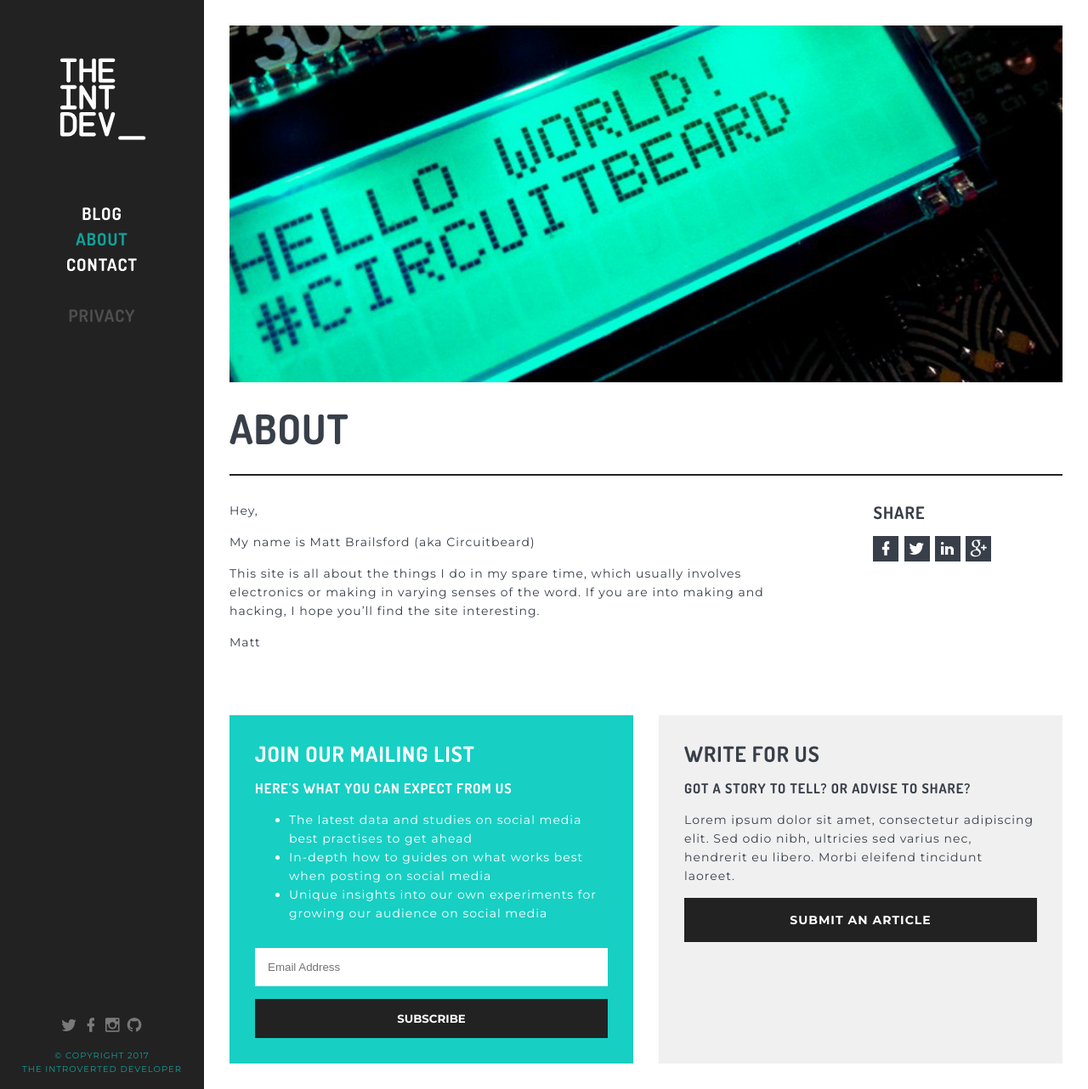
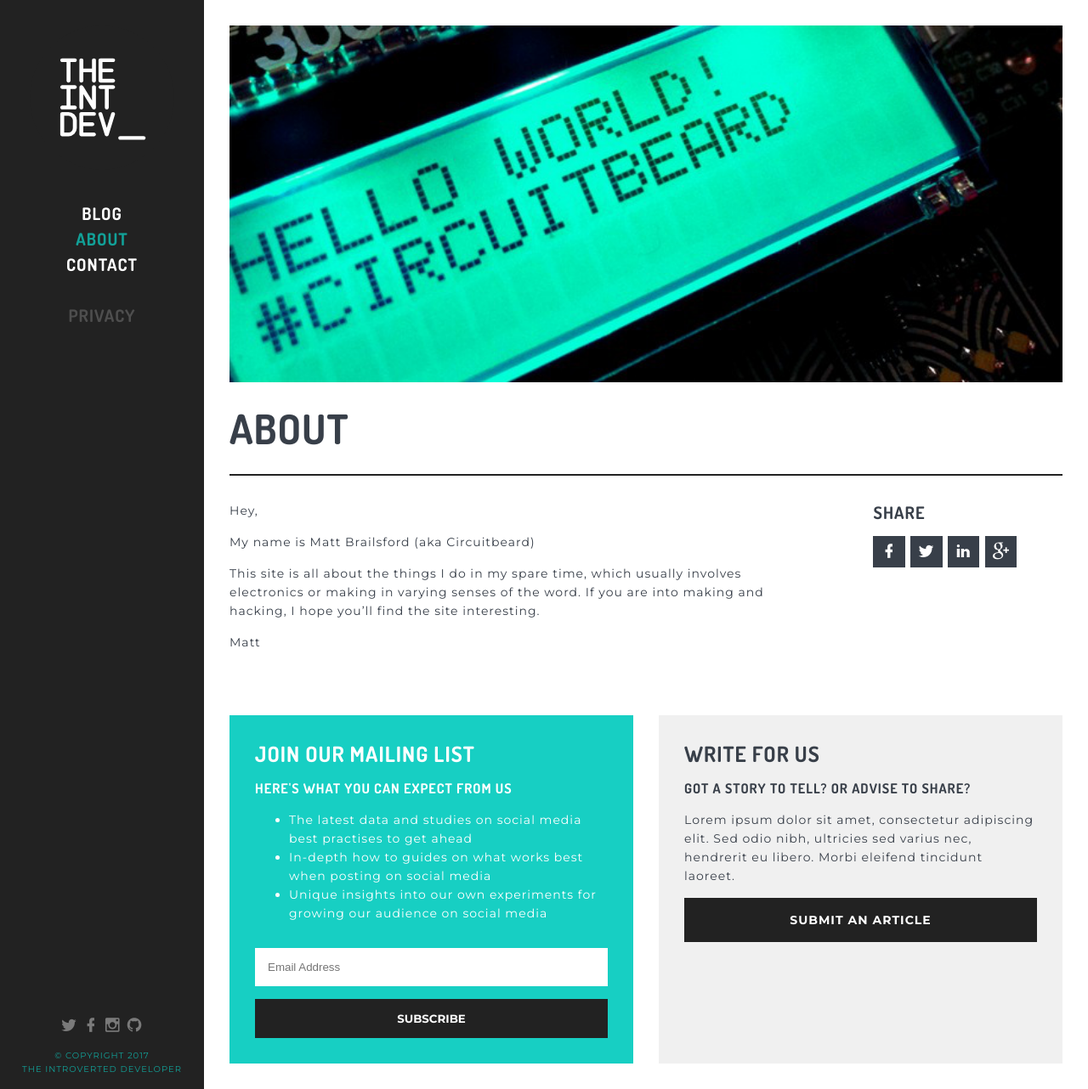
Before and after one commit to theintdev/theintdev.github.io, a Jekyll site: the page built from about.md, in a window 1280 px wide and 1282 px high. Shown: the whole window at 85% size. Built offline with Jekyll 4.4.1, drawn with Linux system fonts in a browser that asks for light colours; nearby versions of some CDN libraries.

Commit message:
Increased size of share icons

```diff
--- a/_sass/_components.scss
+++ b/_sass/_components.scss
@@ -122,10 +122,10 @@
         display: inline-block;
         color: white;
         background-color: $text-color;
-        width: $global-spacing-unit;
-        height: $global-spacing-unit;
+        width: $global-spacing-unit*1.25;
+        height: $global-spacing-unit*1.25;
+        line-height:  $global-spacing-unit*1.25;
         text-align: center;
-        line-height:  $global-spacing-unit;
         @include transition(background-color .25s ease);
 
         @include hocus {
```
